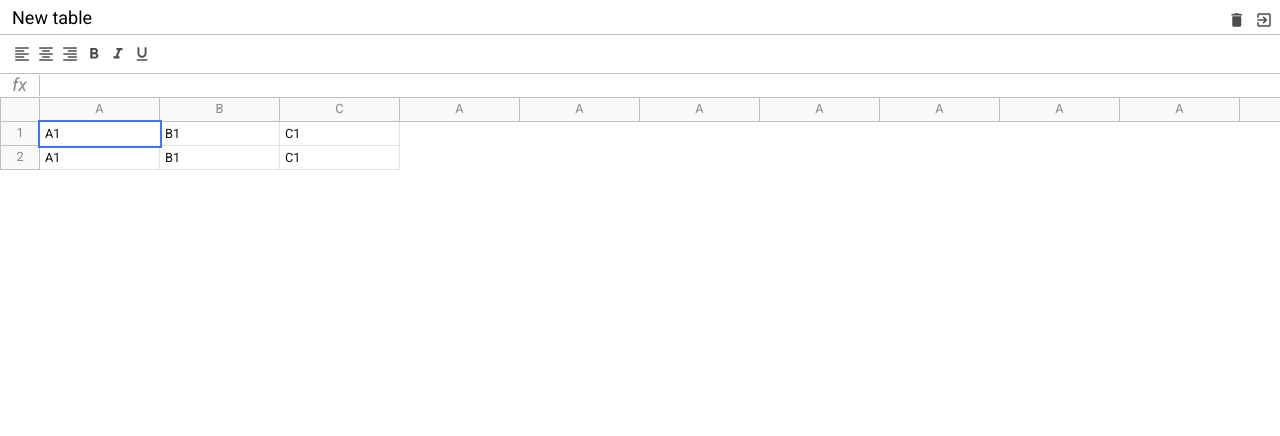
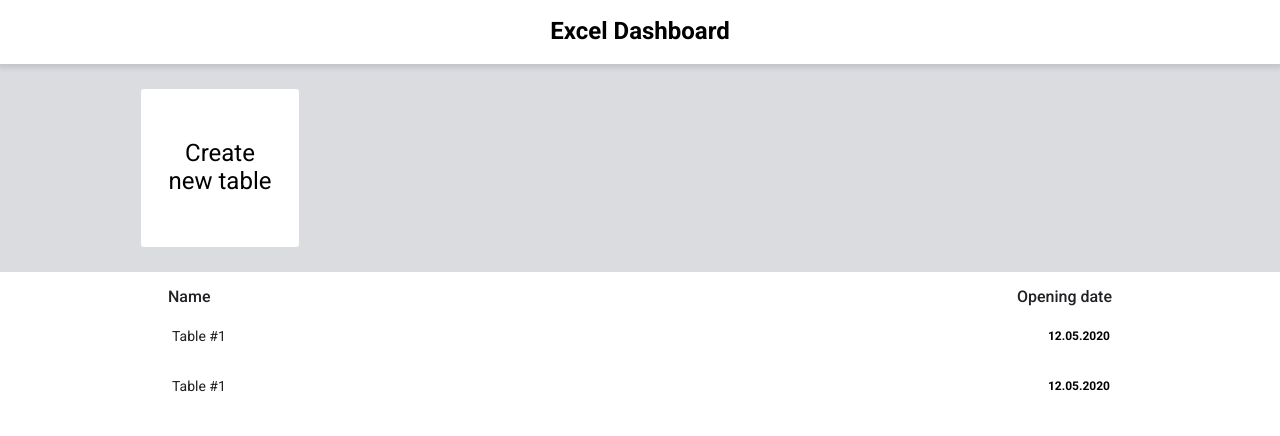
Before and after one commit to Dmi3Iva/ExcelJS, a website built with webpack: page src/index.html in a window 1280 px wide. Built offline with nearby package versions, Linux system fonts and the light colour scheme.

Commit message:
M2L8 added styles for dashboard page

```diff
--- a/src/index.html
+++ b/src/index.html
@@ -9,80 +9,31 @@
 </head>
 <body>
     <div id="app">
-        <div class="excel">
-            <div class="excel__header">
-                <input type="text" class="input" value="New table">
-                <div class="">
-                    <div class="button"><span class="material-icons">delete</span></div>
-                    <div class="button"><span class="material-icons">exit_to_app</span></div>
+        <div class="db">
+            <div class="db__header">
+                <h1>Excel Dashboard</h1>
+            </div>
+
+            <div class="db__new">
+                <div class="db__view">
+                    <a href="" class="db__create">Create</br>new table</a>
                 </div>
             </div>
-            <div class="excel__toolbar">
-                <div class="button"><span class="material-icons">format_align_left</span></div>
-                <div class="button"><span class="material-icons">format_align_center</span></div>
-                <div class="button"><span class="material-icons">format_align_right</span></div>
-                <div class="button"><span class="material-icons">format_bold</span></div>
-                <div class="button"><span class="material-icons">format_italic</span></div>
-                <div class="button"><span class="material-icons">format_underlined</span></div>
-            </div>
-            <div class="excel__formula">
-                <div class="info">fx</div>
-                <div class="input" contenteditable spellcheck="false"></div>
-            </div>
-            <div class="excel__table">
-                <div class="row">
-                    <div class="row-info">
+            <div class="db__table db__view">
+                <div class="db__list-header">
+                    <span>Name</span>
+                    <span>Opening date</span>
+                </div>
 
-                    </div>
-                    <div class="row-data">
-                        <div class="column">A</div>
-                        <div class="column">B</div>
-                        <div class="column">C</div>
-                        <div class="column">A</div>
-                        <div class="column">A</div>
-                        <div class="column">A</div>
-                        <div class="column">A</div>
-                        <div class="column">A</div>
-                        <div class="column">A</div>
-                        <div class="column">A</div>
-                        <div class="column">A</div>
-                        <div class="column">B</div>
-                        <div class="column">C</div>
-                        <div class="column">B</div>
-                        <div class="column">C</div>
-                        <div class="column">B</div>
-                        <div class="column">C</div>
-                        <div class="column">B</div>
-                        <div class="column">C</div>
-                        <div class="column">B</div>
-                        <div class="column">C</div>
-                        <div class="column">B</div>
-                        <div class="column">C</div>
-                        <div class="column">B</div>
-                        <div class="column">C</div>
-                        <div class="column">B</div>
-                        <div class="column">C</div>
-                    </div>
-                </div>
-                <div class="row">
-                    <div class="row-info">
-                        1
-                    </div>
-                    <div class="row-data">
-                        <div class="cell selected" contenteditable>A1</div>
-                        <div class="cell" contenteditable>B1</div>
-                        <div class="cell" contenteditable>C1</div>
-                    </div>
-                </div>
-                <div class="row">
-                    <div class="row-info">
-                        2
-                    </div>
-                    <div class="row-data">
-                        <div class="cell" contenteditable>A1</div>
-                        <div class="cell" contenteditable>B1</div>
-                        <div class="cell" contenteditable>C1</div>
-                    </div>
+                <div class="db__list">
+                    <li class="db__record">
+                        <a href="#" >Table #1</a>
+                        <strong>12.05.2020</strong>
+                    </li>
+                    <li class="db__record">
+                        <a href="#" >Table #1</a>
+                        <strong>12.05.2020</strong>
+                    </li>
                 </div>
             </div>
         </div>
--- a/src/scss/_mixins.scss
+++ b/src/scss/_mixins.scss
@@ -20,3 +20,9 @@
     cursor: pointer;
   }
 }
+
+@mixin clearList() {
+  list-style: none;
+  margin: 0;
+  padding: 0;
+}
--- a/src/scss/_variables.scss
+++ b/src/scss/_variables.scss
@@ -4,4 +4,5 @@ $formula-height: 24px;
 $border-color: #c0c0c0;
 $info-cell-width: 40px;
 $row-height: 24px;
-$cell-width: 120px
+$cell-width: 120px;
+$db-header-height:64px;
--- /dev/null
+++ b/src/scss/dashboard.scss
@@ -0,0 +1,93 @@
+@import "variables";
+@import "mixins";
+
+.db {
+
+  &__header {
+    position: fixed;
+    left: 0;
+    right: 0;
+    top: 0;
+    height: $db-header-height;
+    display: flex;
+    align-items: center;
+    justify-content: center;
+    background: #fff;
+    box-shadow:  0 2px 5px 2px rgba(60, 64, 67, 0.15);
+    z-index: 1000;
+  }
+
+  &__new {
+    margin-top: $db-header-height;
+    padding: 1.5rem;
+    background: #dadce0;
+  }
+
+  &__create {
+    width: 160px;
+    height: 160px;
+    background: #fff;
+    border-radius: 4px;
+    border: 1px solid #dadce0;
+    display: flex;
+    justify-content: center;
+    align-items: center;
+    font-size: 1.5rem;
+    text-decoration: none;
+    color: #000;
+    text-align: center;
+
+    &:hover {
+      cursor: pointer;
+      color: green;
+      border-color: green;
+    }
+  }
+
+  &__view {
+    max-width: 1000px;
+    margin: 0 auto;
+  }
+
+  &__table{
+    padding: 1rem;
+
+  }
+  &__list-header {
+    display: flex;
+    justify-content: space-between;
+    color: #202124;
+    font-weight: 500;
+    font-size: 16px;
+    margin-bottom: 10px;
+    padding: 0 12px;
+  }
+
+  &__list {
+    @include clearList;
+  }
+
+  &__record{
+    display: flex;
+    justify-content: space-between;
+    align-items: center;
+    padding: 12px 14px 12px 16px;
+    margin-bottom: 10px;
+
+    &:hover {
+      background: #e6f4ea;
+      border-radius: 25px;
+    }
+
+    a {
+      text-decoration: none;
+      cursor: pointer;
+      color: #202124;
+      font-size: 14px;
+
+      &:hover {
+        text-decoration: underline;
+      }
+    }
+  }
+}
--- a/src/scss/index.scss
+++ b/src/scss/index.scss
@@ -5,6 +5,7 @@
 @import "toolbar";
 @import "formula";
 @import "table";
+@import "dashboard";
 
 * {
   padding: 0;
```
Also changed, not shown: src/assets/excel.html (added, +88 -0 lines).
